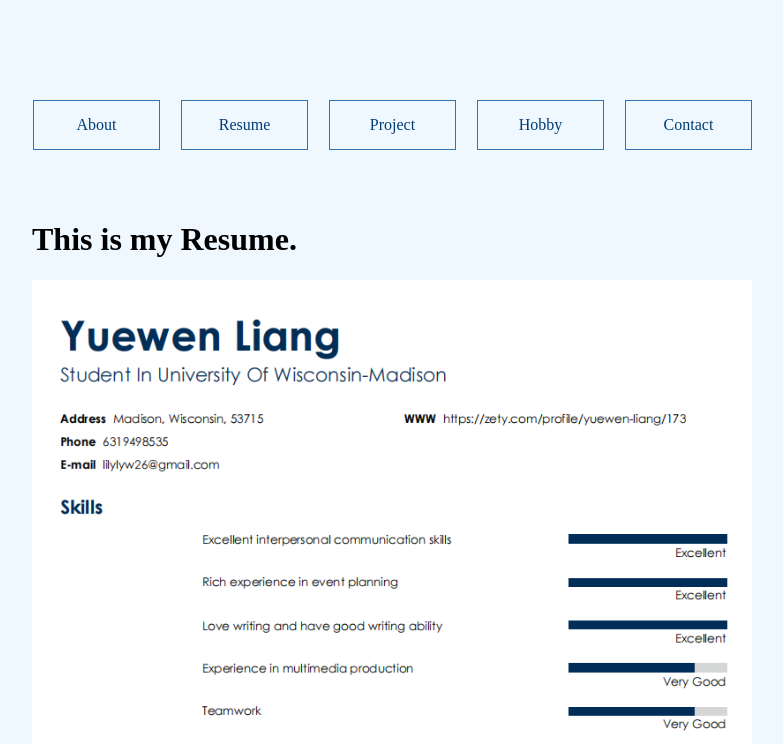
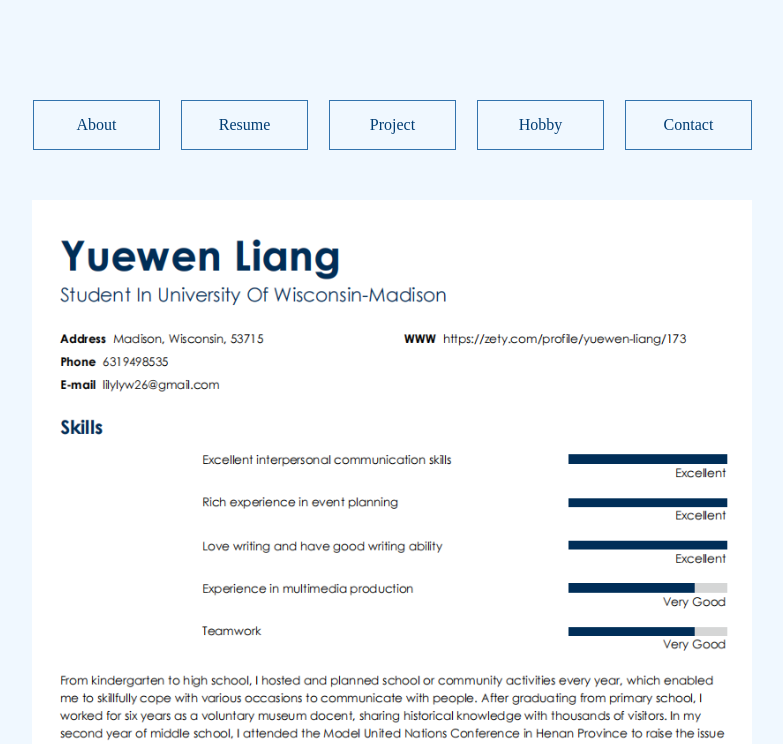
Before and after one commit to Lilylyw12/Lilylyw12.github.io, a plain HTML site: page Resume.html in a window 1280 px wide. Shown: the top 744 px of the page, without its empty margins (128-911 px from the left). Drawn offline with Linux system fonts and the light colour scheme.

Commit message:
Update Resume.html

```diff
--- a/Resume.html
+++ b/Resume.html
@@ -20,8 +20,6 @@
 </ul>
 </nav>
 
-	<h1>This is my Resume.</h1>
-
 	<img src= "images/Yuewen_Liang Resume.png" alt="Lily's Resume"/>
 
 </body>
```
